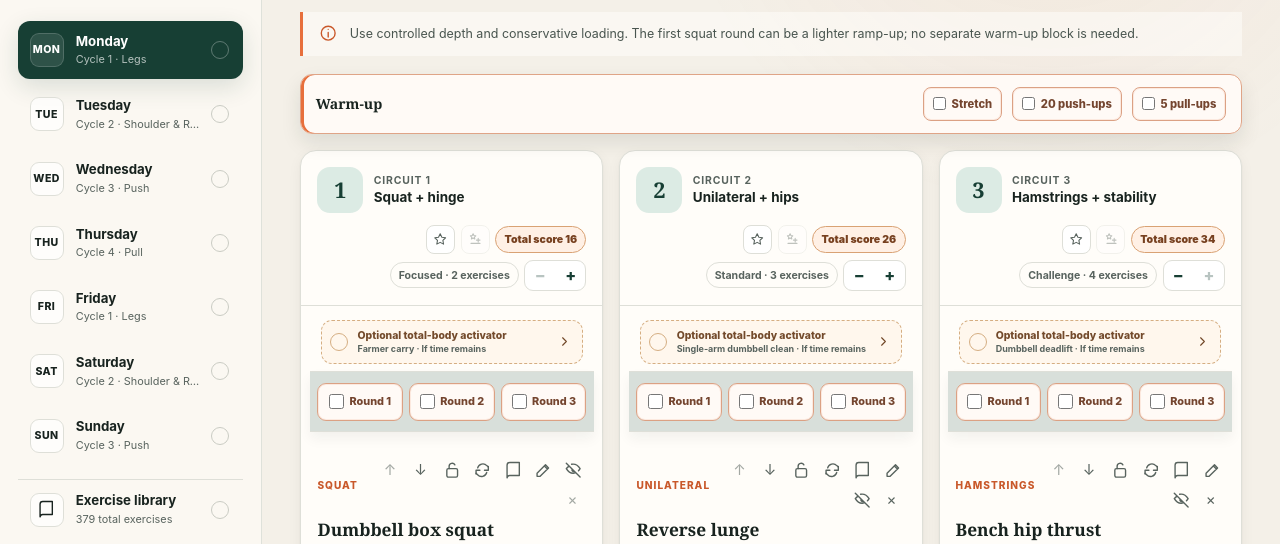
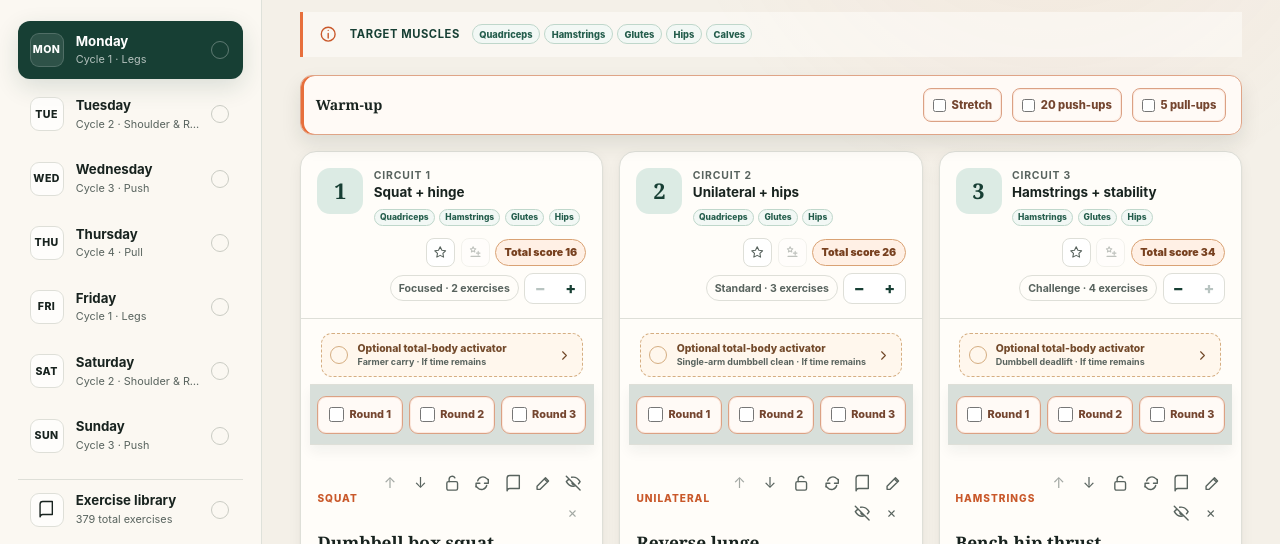
Before and after one commit to sprintup/workout-app, a plain HTML site: page index.html in a window 1280 px wide. Shown: the part 256-800 px from the top of the page. Drawn offline with Linux system fonts and the light colour scheme.

Commit message:
displaying target muscles

```diff
--- a/styles.css
+++ b/styles.css
@@ -655,6 +655,43 @@
   color: var(--orange-dark);
 }
 
+.day-muscle-summary > div {
+  display: flex;
+  min-width: 0;
+  align-items: center;
+  flex-wrap: wrap;
+  gap: 0.5rem 0.75rem;
+}
+
+.day-muscle-summary strong {
+  flex: 0 0 auto;
+  color: var(--forest);
+  font-size: 0.7rem;
+  letter-spacing: 0.05em;
+  text-transform: uppercase;
+}
+
+.day-muscle-list,
+.circuit-muscle-list {
+  display: flex;
+  min-width: 0;
+  flex-wrap: wrap;
+  gap: 0.28rem;
+}
+
+.day-muscle-list i,
+.circuit-muscle-list i {
+  padding: 0.2rem 0.4rem;
+  border: 1px solid #bfd7cb;
+  border-radius: 999px;
+  color: var(--forest-2);
+  background: #f2f8f5;
+  font-size: 0.58rem;
+  font-style: normal;
+  font-weight: 800;
+  line-height: 1.2;
+}
+
 .circuit-grid {
   display: grid;
   grid-template-columns: repeat(3, minmax(0, 1fr));
@@ -720,7 +757,8 @@
 
 .circuit-number {
   display: flex;
-  align-items: center;
+  min-width: 0;
+  align-items: flex-start;
   gap: 0.65rem;
 }
 
@@ -739,12 +777,16 @@
   line-height: 1;
 }
 
-.circuit-title span,
-.circuit-title strong {
+.circuit-title {
+  min-width: 0;
+}
+
+.circuit-title > span,
+.circuit-title > strong {
   display: block;
 }
 
-.circuit-title span {
+.circuit-title > span {
   color: var(--ink-soft);
   font-size: 0.65rem;
   font-weight: 700;
@@ -752,8 +794,20 @@
   text-transform: uppercase;
 }
 
-.circuit-title strong {
+.circuit-title > strong {
   font-size: 0.84rem;
+}
+
+.circuit-title > .circuit-muscle-list {
+  display: flex;
+  margin-top: 0.38rem;
+  letter-spacing: 0;
+  text-transform: none;
+}
+
+.circuit-muscle-list i {
+  padding: 0.16rem 0.32rem;
+  font-size: 0.53rem;
 }
 
 .rounds-badge {
```
Also changed, not shown: tests/smoke-test.js (+46 -0 lines), README.md, app.js.
